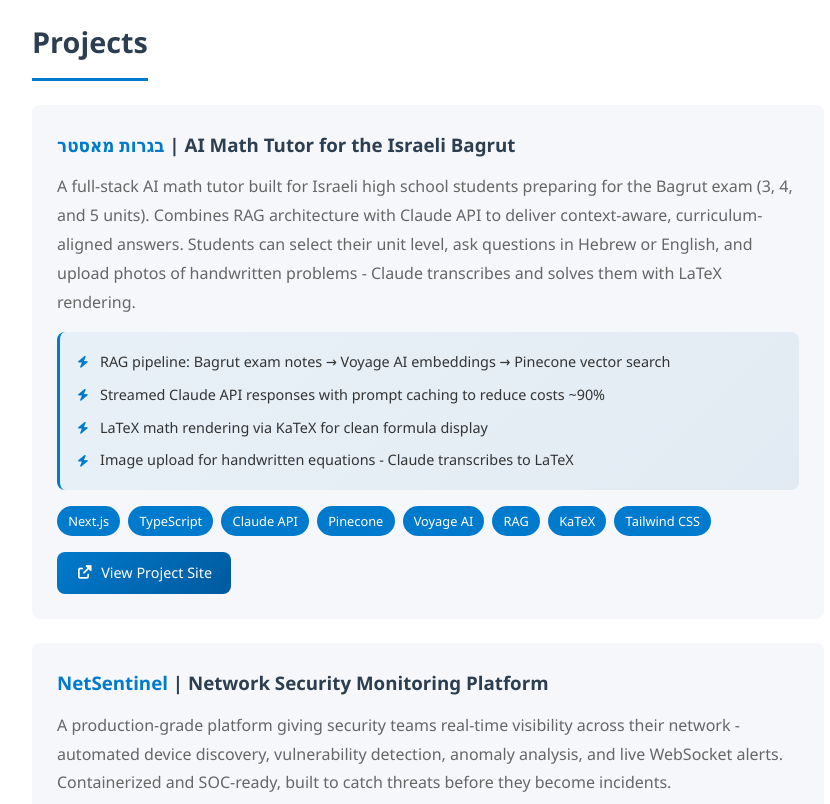
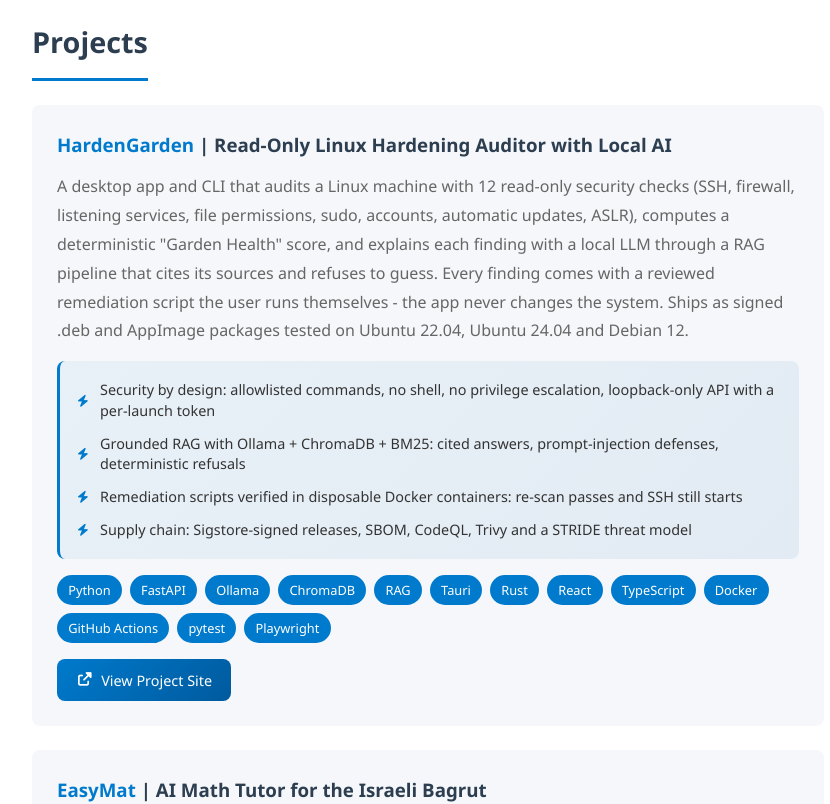
Before and after one commit to SaharHalili95/html-portfolio, a React (Vite) app: page / in a window 1280 px wide. Shown: the part 1940-2744 px from the top of the page, without its empty margins (352-1182 px from the left). Built offline with nearby package versions, Linux system fonts and the light colour scheme.

Commit message:
Add HardenGarden project; rename Bagrut Master card to EasyMat
Updated project details for HardenGarden, including title, subtitle, description, highlights, technologies, and links.

```diff
--- a/src/data/portfolioData.ts
+++ b/src/data/portfolioData.ts
@@ -54,7 +54,22 @@
 
 export const projectsData = [
   {
-    title: "בגרות מאסטר",
+    title: "HardenGarden",
+    subtitle: "Read-Only Linux Hardening Auditor with Local AI",
+    description:
+      "A desktop app and CLI that audits a Linux machine with 12 read-only security checks (SSH, firewall, listening services, file permissions, sudo, accounts, automatic updates, ASLR), computes a deterministic \"Garden Health\" score, and explains each finding with a local LLM through a RAG pipeline that cites its sources and refuses to guess. Every finding comes with a reviewed remediation script the user runs themselves - the app never changes the system. Ships as signed .deb and AppImage packages tested on Ubuntu 22.04, Ubuntu 24.04 and Debian 12.",
+    highlights: [
+      "Security by design: allowlisted commands, no shell, no privilege escalation, loopback-only API with a per-launch token",
+      "Grounded RAG with Ollama + ChromaDB + BM25: cited answers, prompt-injection defenses, deterministic refusals",
+      "Remediation scripts verified in disposable Docker containers: re-scan passes and SSH still starts",
+      "Supply chain: Sigstore-signed releases, SBOM, CodeQL, Trivy and a STRIDE threat model",
+    ],
+    technologies: ["Python", "FastAPI", "Ollama", "ChromaDB", "RAG", "Tauri", "Rust", "React", "TypeScript", "Docker", "GitHub Actions", "pytest", "Playwright"],
+    link: "https://github.com/SaharHalili95/hardengarden",
+    demoLink: "https://saharhalili95.github.io/hardengarden/",
+  },
+  {
+    title: "EasyMat",
     subtitle: "AI Math Tutor for the Israeli Bagrut",
     description:
       "A full-stack AI math tutor built for Israeli high school students preparing for the Bagrut exam (3, 4, and 5 units). Combines RAG architecture with Claude API to deliver context-aware, curriculum-aligned answers. Students can select their unit level, ask questions in Hebrew or English, and upload photos of handwritten problems - Claude transcribes and solves them with LaTeX rendering.",
```
